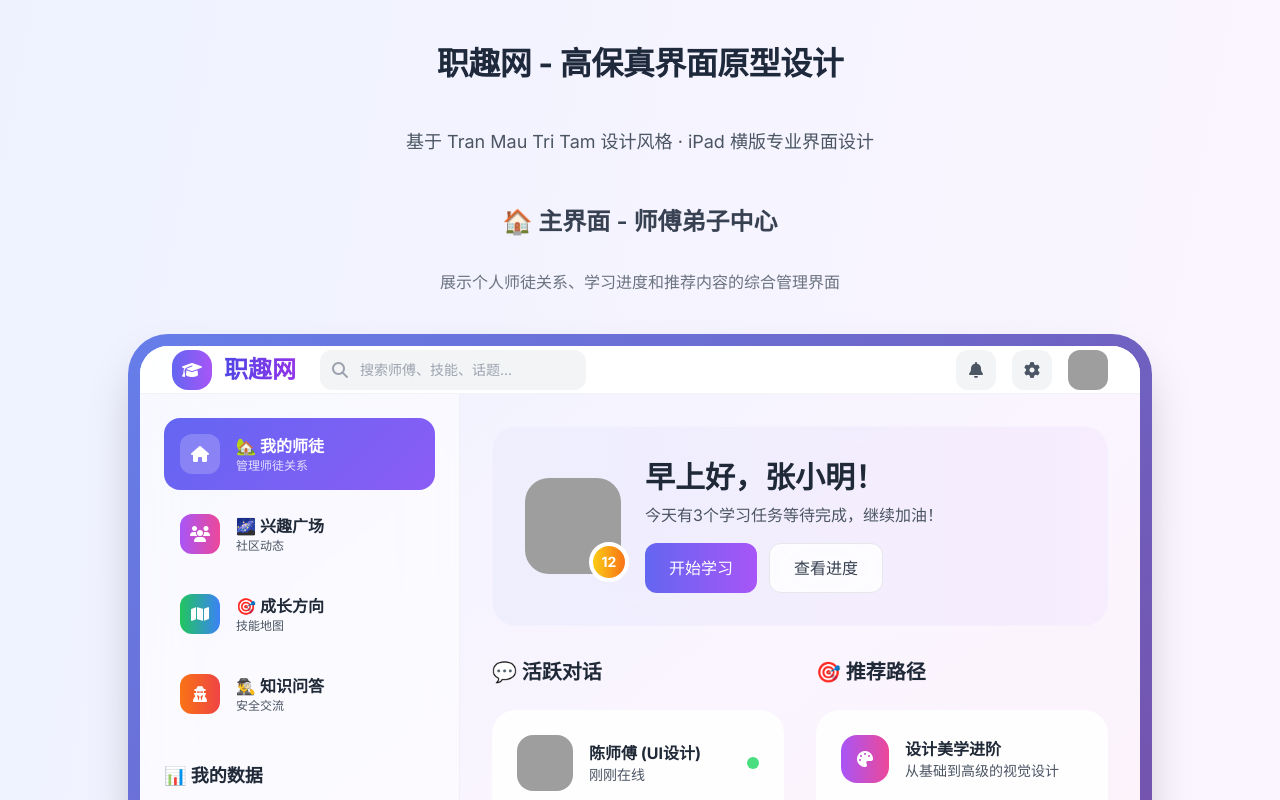
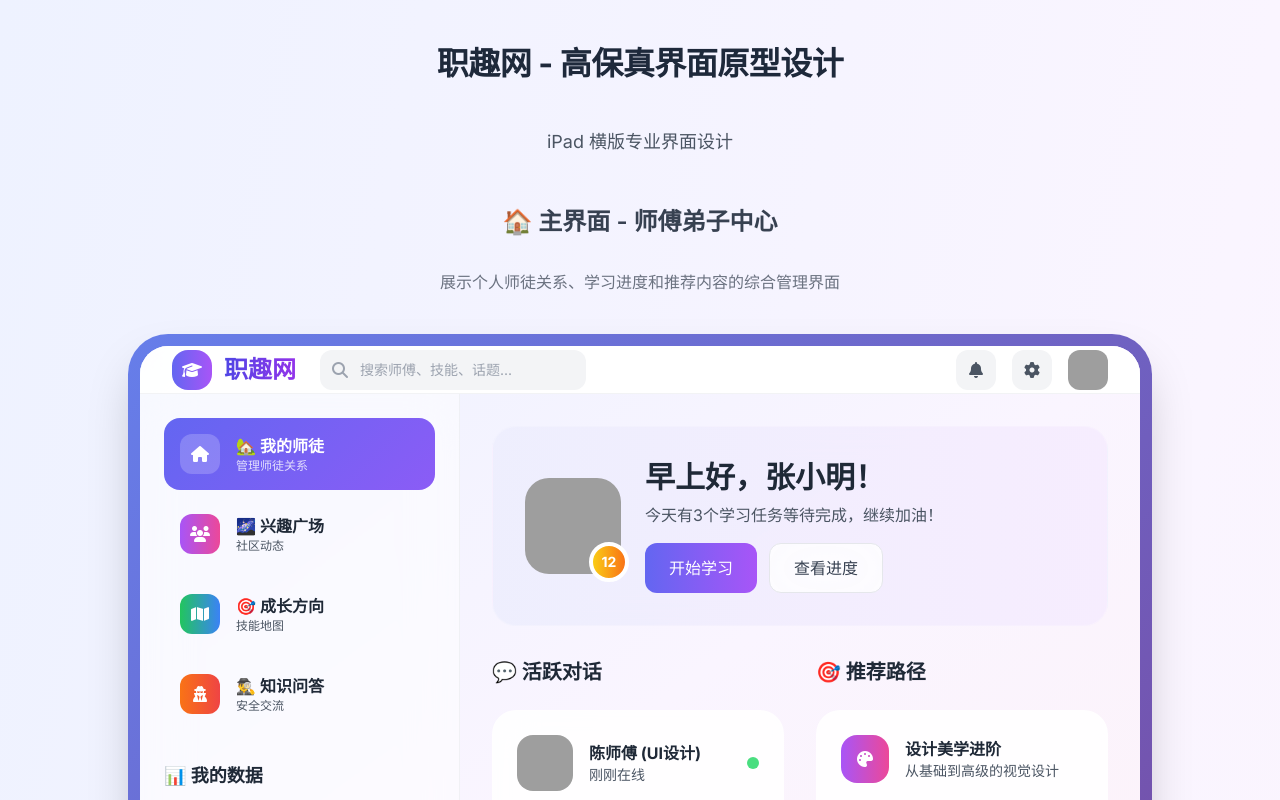
Before and after one commit to niubisi/zhiqu, a plain HTML site: page index.html in a window 1280 px wide. Shown: the top 800 px of the page. Drawn offline with nearby package versions, Linux system fonts and the light colour scheme.

Commit message:
Add files via upload

```diff
--- a/index.html
+++ b/index.html
@@ -83,7 +83,7 @@
 </head>
 <body class="bg-gradient-to-br from-indigo-50 via-purple-50 to-pink-50 min-h-screen">
     <div class="design-title">职趣网 - 高保真界面原型设计</div>
-    <div class="text-center text-gray-600 mb-12 text-lg">基于 Tran Mau Tri Tam 设计风格 · iPad 横版专业界面设计</div>
+    <div class="text-center text-gray-600 mb-12 text-lg">iPad 横版专业界面设计</div>
 
     <div class="prototype-grid">
         <!-- iPad 主界面 -->
```
